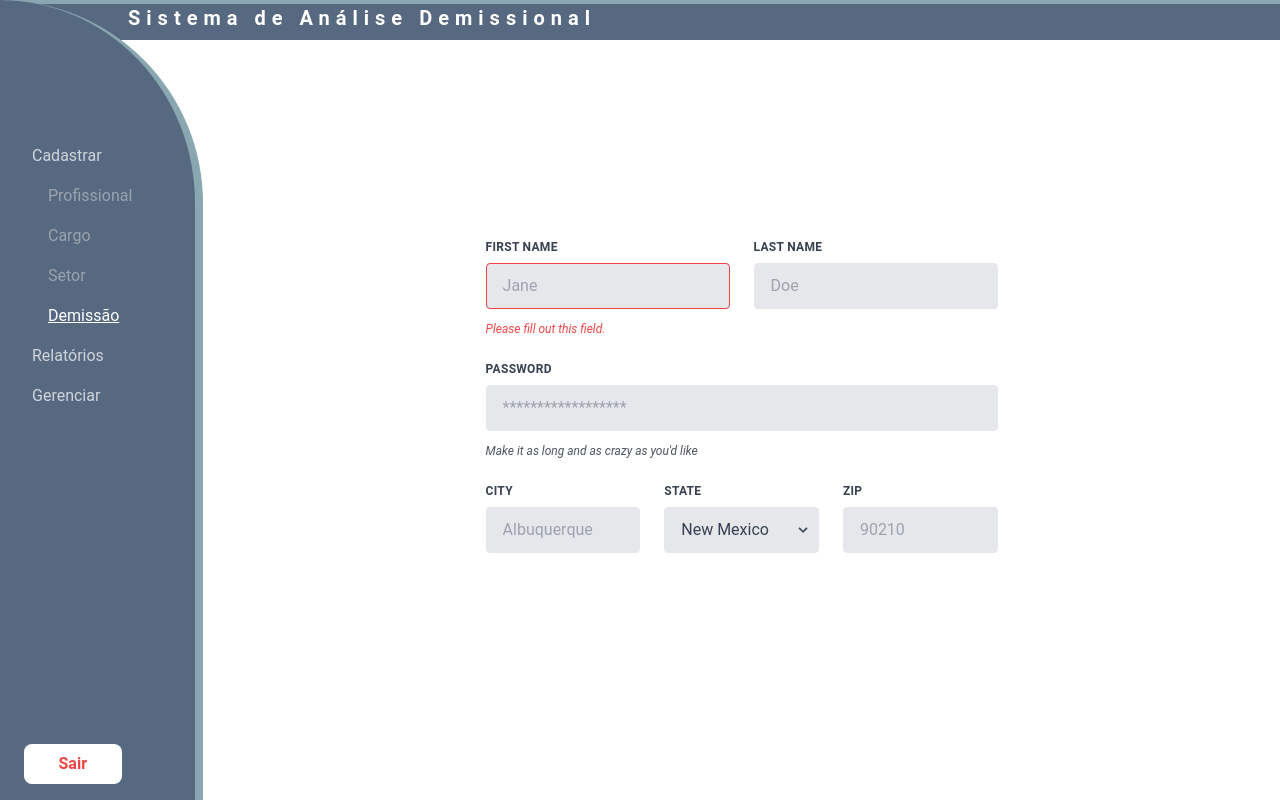
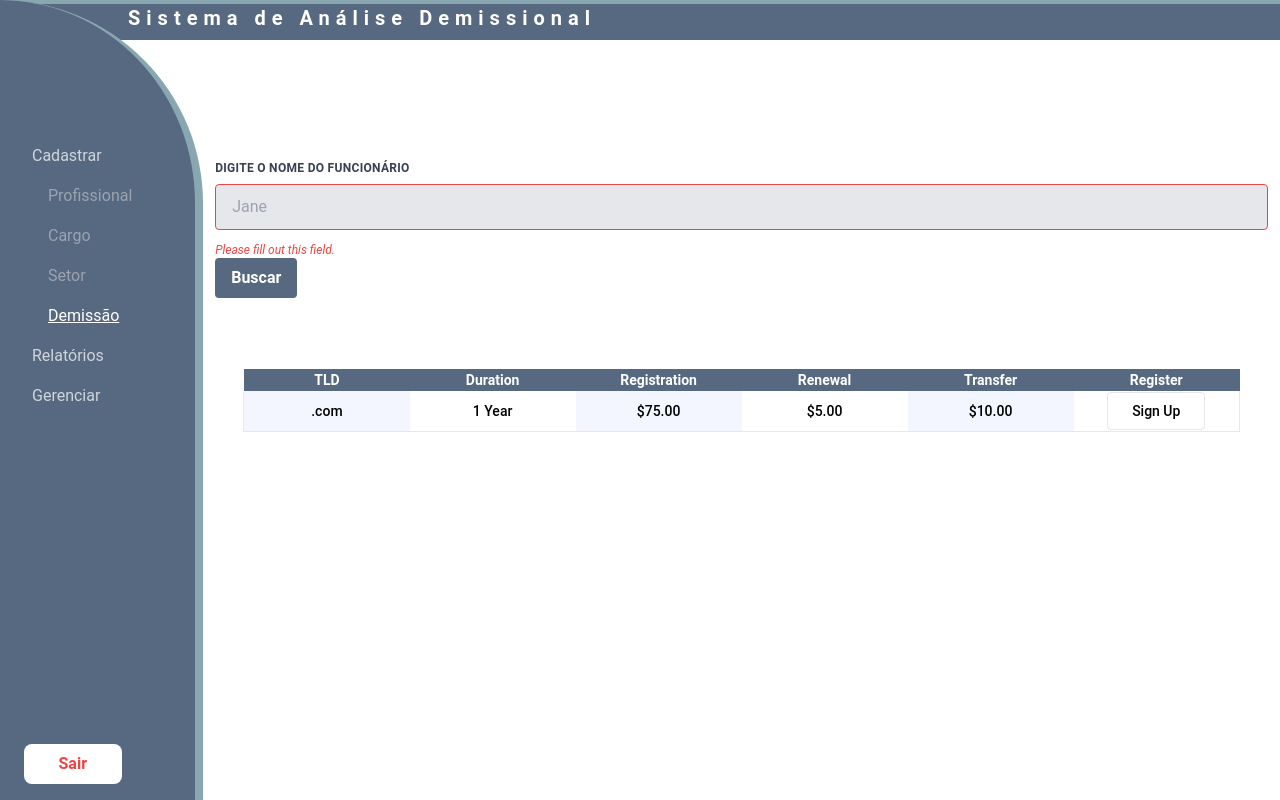
Before and after one commit to LionyHM/SistemaAnaliseDemissional, a Next.js app: page /demissao in a window 1280 px wide. Built offline with nearby package versions, Linux system fonts and the light colour scheme.

Commit message:
feature: iniciado criação e ajuste dos formulário de demissão.

```diff
--- a/src/components/Demissao/FormDemissaoComponent.tsx
+++ b/src/components/Demissao/FormDemissaoComponent.tsx
@@ -4,59 +4,186 @@ export default function FormDemissaoComponent(){
 
     return(
         <ConteudoComponent>
-            <form className="w-full max-w-lg">
-                <div className="flex flex-wrap -mx-3 mb-6">
-                    <div className="w-full md:w-1/2 px-3 mb-6 md:mb-0">
+            <form className="w-full">
+                <div className="flex w-full flex-wrap absolute top-40">
+                    <div className="w-full px-3 mb-6 md:mb-0">
                         <label className="block uppercase tracking-wide text-gray-700 text-xs font-bold mb-2" htmlFor="grid-first-name">
-                        First Name
+                            Digite o nome do funcionário
                         </label>
                         <input className="appearance-none block w-full bg-gray-200 text-gray-700 border border-red-500 rounded py-3 px-4 mb-3 leading-tight focus:outline-none focus:bg-white" id="grid-first-name" type="text" placeholder="Jane" />
                         <p className="text-red-500 text-xs italic">Please fill out this field.</p>
-                    </div>
-                    <div className="w-full md:w-1/2 px-3">
-                    <label className="block uppercase tracking-wide text-gray-700 text-xs font-bold mb-2" htmlFor="grid-last-name">
-                        Last Name
-                    </label>
-                    <input className="appearance-none block w-full bg-gray-200 text-gray-700 border border-gray-200 rounded py-3 px-4 leading-tight focus:outline-none focus:bg-white focus:border-gray-500" id="grid-last-name" type="text" placeholder="Doe" />
+                        <button className="btnSearchDefault text-white font-bold py-2 px-4 rounded">Buscar</button>
                     </div>
                 </div>
-                <div className="flex flex-wrap -mx-3 mb-6">
-                    <div className="w-full px-3">
-                    <label className="block uppercase tracking-wide text-gray-700 text-xs font-bold mb-2" htmlFor="grid-password">
-                        Password
-                    </label>
-                    <input className="appearance-none block w-full bg-gray-200 text-gray-700 border border-gray-200 rounded py-3 px-4 mb-3 leading-tight focus:outline-none focus:bg-white focus:border-gray-500" id="grid-password" type="password" placeholder="******************" />
-                    <p className="text-gray-600 text-xs italic">Make it as long and as crazy as you'd like</p>
-                    </div>
-                </div>
-                <div className="flex flex-wrap -mx-3 mb-2">
-                    <div className="w-full md:w-1/3 px-3 mb-6 md:mb-0">
-                    <label className="block uppercase tracking-wide text-gray-700 text-xs font-bold mb-2" htmlFor="grid-city">
-                        City
-                    </label>
-                    <input className="appearance-none block w-full bg-gray-200 text-gray-700 border border-gray-200 rounded py-3 px-4 leading-tight focus:outline-none focus:bg-white focus:border-gray-500" id="grid-city" type="text" placeholder="Albuquerque" />
-                    </div>
-                    <div className="w-full md:w-1/3 px-3 mb-6 md:mb-0">
-                    <label className="block uppercase tracking-wide text-gray-700 text-xs font-bold mb-2" htmlFor="grid-state">
-                        State
-                    </label>
-                    <div className="relative">
-                        <select className="block appearance-none w-full bg-gray-200 border border-gray-200 text-gray-700 py-3 px-4 pr-8 rounded leading-tight focus:outline-none focus:bg-white focus:border-gray-500" id="grid-state">
-                        <option>New Mexico</option>
-                        <option>Missouri</option>
-                        <option>Texas</option>
-                        </select>
-                        <div className="pointer-events-none absolute inset-y-0 right-0 flex items-center px-2 text-gray-700">
-                        <svg className="fill-current h-4 w-4" xmlns="http://www.w3.org/2000/svg" viewBox="0 0 20 20"><path d="M9.293 12.95l.707.707L15.657 8l-1.414-1.414L10 10.828 5.757 6.586 4.343 8z"/></svg>
+                <div className="p-10">
+                    <section className="bg-white py-20 lg:py-[120px]">
+                        <div className="container">
+                            <div className="flex flex-wrap -mx-4">
+                                <div className="w-full px-4">
+                                    <div className="max-w-full overflow-x-auto">
+                                    <table className="table-auto w-full">
+                                        <thead>
+                                            <tr className="text-center" style={{backgroundColor: "#566981"}}>
+                                                <th
+                                                className="
+                                                w-1/6
+                                                min-w-[160px]
+                                                text-sm
+                                                font-semibold
+                                                text-white
+                                                border-l border-transparent
+                                                "
+                                                >
+                                                TLD
+                                                </th>
+                                                <th
+                                                className="
+                                                w-1/6
+                                                min-w-[160px]
+                                                text-sm
+                                                font-semibold
+                                                text-white
+                                                "
+                                                >
+                                                Duration
+                                                </th>
+                                                <th
+                                                className="
+                                                w-1/6
+                                                min-w-[160px]
+                                                text-sm
+                                                font-semibold
+                                                text-white
+                                                "
+                                                >
+                                                Registration
+                                                </th>
+                                                <th
+                                                className="
+                                                w-1/6
+                                                min-w-[160px]
+                                                text-sm
+                                                font-semibold
+                                                text-white
+                                                "
+                                                >
+                                                Renewal
+                                                </th>
+                                                <th
+                                                className="
+                                                w-1/6
+                                                min-w-[160px]
+                                                text-sm
+                                                font-semibold
+                                                text-white
+                                                "
+                                                >
+                                                Transfer
+                                                </th>
+                                                <th
+                                                className="
+                                                w-1/6
+                                                min-w-[160px]
+                                                text-sm
+                                                font-semibold
+                                                text-white
+                                                border-r border-transparent
+                                                "
+                                                >
+                                                Register
+                                                </th>
+                                            </tr>
+                                        </thead>
+                                        <tbody>
+                                            <tr>
+                                                <td
+                                                className="
+                                                text-center text-dark
+                                                font-medium
+                                                text-sm
+                                                bg-[#F3F6FF]
+                                                border-b border-l border-[#E8E8E8]
+                                                "
+                                                >
+                                                .com
+                                                </td>
+                                                <td
+                                                className="
+                                                text-center text-dark
+                                                font-medium
+                                                text-sm
+                                                bg-white
+                                                border-b border-[#E8E8E8]
+                                                "
+                                                >
+                                                1 Year
+                                                </td>
+                                                <td
+                                                className="
+                                                text-center text-dark
+                                                font-medium
+                                                text-sm
+                                                bg-[#F3F6FF]
+                                                border-b border-[#E8E8E8]
+                                                "
+                                                >
+                                                $75.00
+                                                </td>
+                                                <td
+                                                className="
+                                                text-center text-dark
+                                                font-medium
+                                                text-sm
+                                                bg-white
+                                                border-b border-[#E8E8E8]
+                                                "
+                                                >
+                                                $5.00
+                                                </td>
+                                                <td
+                                                className="
+                                                text-center text-dark
+                                                font-medium
+                                                text-sm
+                                                bg-[#F3F6FF]
+                                                border-b border-[#E8E8E8]
+                                                "
+                                                >
+                                                $10.00
+                                                </td>
+                                                <td
+                                                className="
+                                                text-center text-dark
+                                                font-medium
+                                                text-sm
+                                                bg-white
+                                                border-b border-r border-[#E8E8E8]
+                                                "
+                                                >
+                                                <a
+                                                    href="javascript:void(0)"
+                                                    className="
+                                                    border border-primary
+                                                    py-2
+                                                    px-6
+                                                    text-primary
+                                                    inline-block
+                                                    rounded
+                                                    hover:bg-primary hover:text-white
+                                                    "
+                                                    >
+                                                Sign Up
+                                                </a>
+                                                </td>
+                                            </tr>
+
+                                        </tbody>
+                                    </table>
                                     </div>
                                 </div>
                             </div>
-                    <div className="w-full md:w-1/3 px-3 mb-6 md:mb-0">
-                    <label className="block uppercase tracking-wide text-gray-700 text-xs font-bold mb-2" htmlFor="grid-zip">
-                        Zip
-                    </label>
-                    <input className="appearance-none block w-full bg-gray-200 text-gray-700 border border-gray-200 rounded py-3 px-4 leading-tight focus:outline-none focus:bg-white focus:border-gray-500" id="grid-zip" type="text" placeholder="90210" />
                         </div>
+                    </section>
                 </div>
             </form>
 
--- a/src/components/Layout/MenuLateralComponent.tsx
+++ b/src/components/Layout/MenuLateralComponent.tsx
@@ -2,6 +2,7 @@ import { useState } from "react";
 import BtnSairComponent from "./BtnSairComponent";
 import ItemMenuLateralComponent from "./ItemMenuLateralComponent";
 import SubItemMenuLateralComponent from "./SubItemMenuLateralComponent";
+
 
 export default function MenuLateralComponent(props){
     let [removeHiddenCadastro, setRemoveHiddenCadastro] = useState(props.itemSelected == "demissao" ? "block" : "hidden")
@@ -31,7 +32,7 @@ export default function MenuLateralComponent(props){
 
     return (
         <>
-            <div className={`${displayNavMenu} lg:block justify-start items-start w-60 h-full rounded-tr-full border-r-2 relative z-20`}
+            <div className={`${displayNavMenu} lg:block justify-start items-start w-60 h-full rounded-tr-full border-r-2 relative z-20 `}
                 style={{backgroundColor: "#566981", borderRight: "8px solid #89a7b1", minHeight: "40em"}}>
                 <nav className="flex items-center justify-between flex-wrap p-6 w-full mt-28">
                     <div className="w-full block flex-grow lg:flex lg:items-start lg:w-auto">
--- a/src/styles/globals.css
+++ b/src/styles/globals.css
@@ -18,6 +18,13 @@ a {
   box-sizing: border-box;
 }
 
+.btnSearchDefault{
+  background-color: #566981;
+}
+.btnSearchDefault:hover{
+  background-color: #89a1a1;
+}
+
 @media (prefers-color-scheme: dark) {
   html {
     color-scheme: dark;
```
Lines whose indentation alone changed are shown as unchanged.
